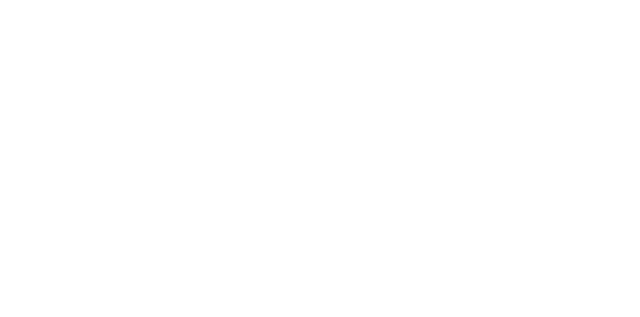
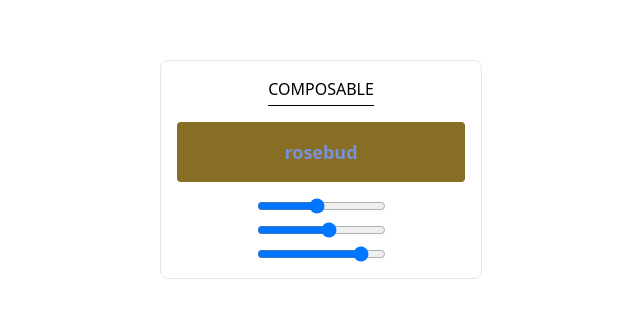
Before and after one commit to freestyler-rmg/YAVBT, a Vue app: page /boilerplate in a window 1280 px wide. Before the commit this address had no page. Shown: the part 231-548 px from the top of the page, without its empty margins (319-959 px from the left). Built offline with nearby package versions, Linux system fonts and the light colour scheme; the HTML template or start-up script is replaced by a standard one.

Commit message:
Added composable example

```diff
--- a/src/components/HelloWorld.vue
+++ /dev/null
@@ -1,41 +0,0 @@
-<script setup lang="ts">
-import { ref } from 'vue'
-
-defineProps<{ msg: string }>()
-
-const count = ref(0)
-</script>
-
-<template>
-  <h1>{{ msg }}</h1>
-
-  <div class="card">
-    <button type="button" @click="count++">count is {{ count }}</button>
-    <p>
-      Edit
-      <code>components/HelloWorld.vue</code> to test HMR
-    </p>
-  </div>
-
-  <p>
-    Check out
-    <a href="https://vuejs.org/guide/quick-start.html#local" target="_blank"
-      >create-vue</a
-    >, the official Vue + Vite starter
-  </p>
-  <p>
-    Learn more about IDE Support for Vue in the
-    <a
-      href="https://vuejs.org/guide/scaling-up/tooling.html#ide-support"
-      target="_blank"
-      >Vue Docs Scaling up Guide</a
-    >.
-  </p>
-  <p class="read-the-docs">Click on the Vite and Vue logos to learn more</p>
-</template>
-
-<style scoped>
-.read-the-docs {
-  color: #888;
-}
-</style>
--- /dev/null
+++ b/src/composables/colorRange.ts
@@ -0,0 +1,27 @@
+import { ref, computed } from 'vue';
+
+// by convention, composable function names start with "use"
+export function useColorRange() {
+  const rangeMin = ref<number>(0);
+  const rangeMax = ref<number>(255);
+  const colorRed = ref<number>(Math.random() * (rangeMax.value - rangeMin.value) +  rangeMin.value);
+  const colorGreen = ref<number>(Math.random() * (rangeMax.value - rangeMin.value) +  rangeMin.value);
+  const colorBlue = ref<number>(Math.random() * (rangeMax.value - rangeMin.value) +  rangeMin.value);
+
+  const colorValue = computed(() => {
+    return {
+      text: `rgb(${colorRed.value}, ${colorGreen.value}, ${colorBlue.value})`,
+      bg: `rgb(${rangeMax.value - colorRed.value}, ${rangeMax.value - colorGreen.value}, ${rangeMax.value - colorBlue.value})`
+    }
+  })
+
+  // expose managed state as return value
+  return {
+    rangeMin,
+    rangeMax,
+    colorRed,
+    colorGreen,
+    colorBlue,
+    colorValue
+  }
+}
--- a/src/router/index.ts
+++ b/src/router/index.ts
@@ -1,6 +1,7 @@
 import { createRouter, createWebHistory } from 'vue-router';
 
 import HelloWorld from '../views/HelloWorld.vue';
+import Boilerplate from '../views/Boilerplate.vue';
 
 const routes = [
   {
@@ -8,6 +9,11 @@
     name: 'HelloWorld',
     component: HelloWorld
   },
+  {
+    path: '/boilerplate',
+    name: 'Boilerplate',
+    component: Boilerplate
+  }
 ];
 
 const router = createRouter({
--- /dev/null
+++ b/src/views/Boilerplate.vue
@@ -0,0 +1,31 @@
+<script setup lang="ts">
+// 📜 CODE BLOCK - init
+import { ref, computed } from 'vue';
+
+// 📜 CODE BLOCK - composable example
+import { useColorRange } from '../composables/colorRange.ts';
+const {
+  rangeMin,
+  rangeMax,
+  colorRed,
+  colorGreen,
+  colorBlue,
+  colorValue
+} = useColorRange();
+</script>
+
+<template>
+  <div class="flex flex-col justify-center items-center min-h-screen">
+    <div class="border border-gray-200 p-4 rounded-lg flex flex-col items-center">
+      <h3 class="uppercase border-b pb-1">Composable</h3>
+      <div class="w-2xs rounded p-4 relative mt-4" :style="{ 'background-color': colorValue.bg }">
+        <p class="text-lg text-center font-bold" :style="{ color: colorValue.text }">rosebud</p>
+      </div>
+      <div class="flex flex-col gap-2 mt-4">
+        <input v-model="colorRed" type="range" :min="rangeMin" :max="rangeMax"  />
+        <input v-model="colorGreen" type="range" :min="rangeMin" :max="rangeMax"  />
+        <input v-model="colorBlue" type="range" :min="rangeMin" :max="rangeMax"  />
+      </div>
+    </div>
+  </div>
+</template>
--- a/src/views/HelloWorld.vue
+++ b/src/views/HelloWorld.vue
@@ -4,13 +4,14 @@
 </script>
 
 <template>
-  <div class="flex flex-col justify-center items-center min-h-screen bg-linear-to-r from-gray-950 to-blue-600">
-    <SimpleProp msg="Hello World!" />
-    <SimpleNamedSlot>
-      "Money ain't got no owners, just spenders."
+  <div class="flex flex-col justify-center items-center min-h-screen bg-linear-to-r from-gray-950 to-blue-600 p-3">
+    <simple-prop msg="Hello World!" />
+    <simple-named-slot class="text-center">
+      Money ain't got no owners, just spenders.
       <template v-slot:subtitle>
         Omar Little
       </template>
-    </SimpleNamedSlot>
+    </simple-named-slot>
+    <router-link to="/boilerplate" class="mt-8 bg-gray-50 px-4 py-2 text-blue-500 rounded">Boilerplate</router-link>
   </div>
 </template>
```
Also changed, not shown: 1 other file (tests, documents, lock files or other folders).
